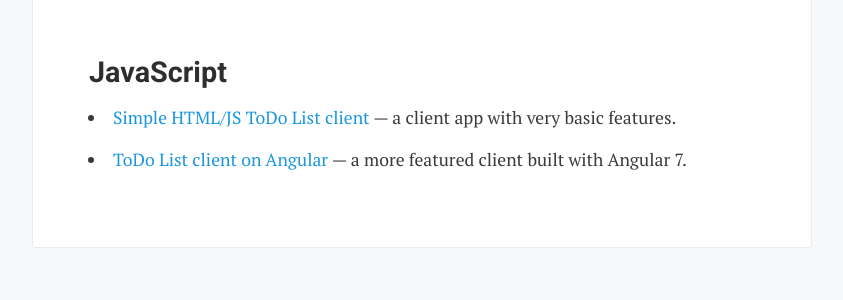
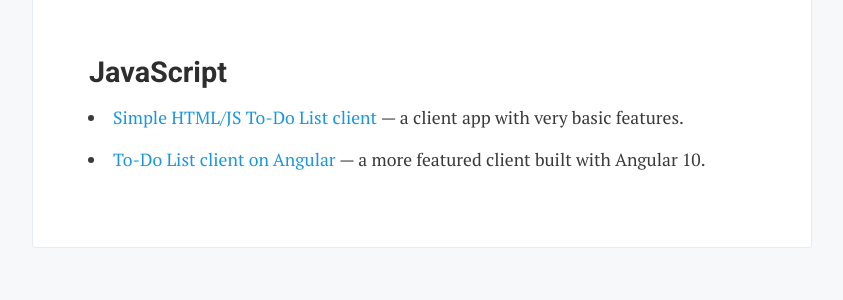
Before and after one commit to SpineEventEngine/documentation, a Jekyll site: the page built from docs/examples/index.md, in a window 1280 px wide. Shown: the part 568-868 px from the top of the page, without its empty margins (218-1061 px from the left). Built offline with Jekyll 4.4.1, drawn with Linux system fonts in a browser that asks for light colours; nearby versions of some CDN libraries.

Commit message:
Set the proper version of Angular on which the To-Do example is based upon. Address spelling issues.

```diff
--- a/docs/examples/index.md
+++ b/docs/examples/index.md
@@ -27,6 +27,6 @@ layout: docs
 ## JavaScript
 
 <ul>
-    <li><a target="_blank" href="https://github.com/spine-examples/todo-list/tree/master/client/html-js">Simple HTML/JS ToDo List client</a> — a client app with very basic features.</li>
-    <li><a target="_blank" href="https://github.com/spine-examples/todo-list/tree/master/client/angular">ToDo List client on Angular</a> — a more featured client built with Angular 7.</li>
+    <li><a target="_blank" href="https://github.com/spine-examples/todo-list/tree/master/client/html-js">Simple HTML/JS To-Do List client</a> — a client app with very basic features.</li>
+    <li><a target="_blank" href="https://github.com/spine-examples/todo-list/tree/master/client/angular">To-Do List client on Angular</a> — a more featured client built with Angular 10.</li>
 </ul>
```
